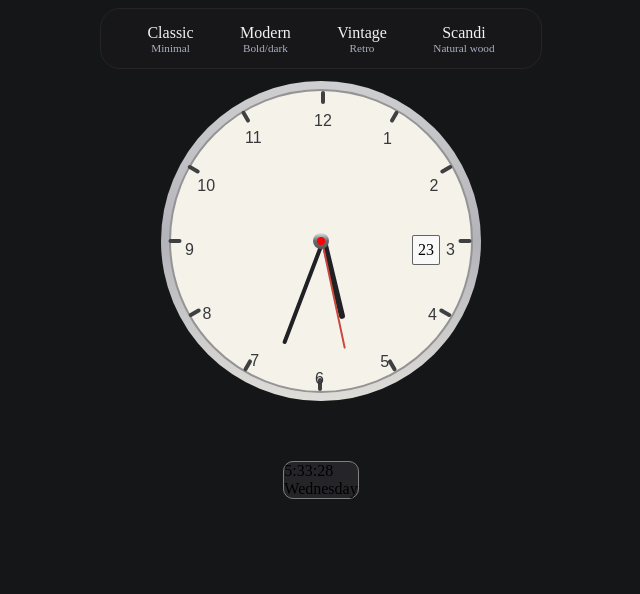
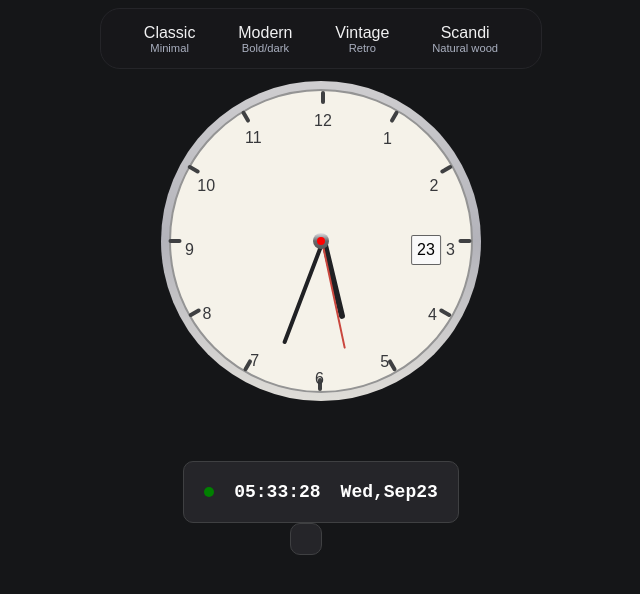
Before and after one commit to imansajid7771-crypto/analog-clock, a plain HTML site: page index.html in a window 1280 px wide. Shown: the whole page, without its empty margins (319-959 px from the left). Drawn offline with Linux system fonts and the light colour scheme; no server answers.

Commit message:
updated weather

```diff
--- a/index.html
+++ b/index.html
@@ -24,8 +24,13 @@
     <div class="center"></div>
     </div>
     <section class="digital-time">
+        <div class="ball"></div>
         <div class="digtime"></div>
         <div class="day"></div>
+    </section>
+    <section class="weather">
+        <div class="temperature"></div>
+        <div class="humidity"></div>
     </section>
 </main>
 <script src="script.js"></script>
--- a/script.js
+++ b/script.js
@@ -24,7 +24,7 @@ function updateClock() {
   let minutes = now.getMinutes();
   let seconds = now.getSeconds();
   let digital_time = document.querySelector(".digtime");
-  digital_time.innerText = `${hours}:${minutes}:${seconds}`;
+  digital_time.innerText = `${String(hours).padStart(2,"0")}:${String(minutes).padStart(2, "0")}:${String(seconds).padStart(2, "0")}`;
 // Update the clock hands
   hour.style.transform = `rotate(${(hours % 12) * 30 + minutes * 0.5}deg)`;
   minute.style.transform = `rotate(${minutes * 6 + seconds * 0.1}deg)`;
@@ -39,12 +39,43 @@ date.innerText = day;
 let day2 = document.querySelector(".day");
 let day1 = new Date();
 let days = [
-  "Sunday",
-  "Monday",
-  "Tuesday",
-  "Wednesday",
-  "Thursday",
-  "Friday",
-  "Saturday"
+  "Sun",
+  "Mon",
+  "Tues",
+  "Wed",
+  "Thur",
+  "Fri",
+  "Sat"
 ];
-day2.innerText = days[day1.getDay()];
+const months = [
+ "Jan",
+ "Feb",
+ "March",
+ "April",
+ "May",
+ "June",
+ "July",
+ "Aug",
+ "Sep",
+ "Oct",
+  "Nov",
+  "Dec"
+];
+let currmounth = months[day1.getMonth()];
+day2.innerText = `${days[day1.getDay()]},${currmounth}${day} `;
+
+// weather api
+let tem = document.querySelector(".temperature");
+let hum = document.querySelector(".humidity");
+const url =
+  "https://api.open-meteo.com/v1/forecast?latitude=31.4187&longitude=73.0791&current=temperature_2m,relative_humidity_2m,weather_code";
+fetch(url)
+  .then(response => response.json())
+  .then(data => {
+    console.log(data);
+    let temp = data.current.temperature_2m;
+    tem.innerText = `temperature:🌤️${temp}°C`;
+    let humi = data.current.relative_humidity_2m;
+    hum.innerText = `humidity: 💧 ${humi}%`;
+    console.log("Weather code:", data.current.weather_code);
+  })
--- a/style.css
+++ b/style.css
@@ -2,7 +2,7 @@
 body{
   background-color:#151618;
   height: 100vh;
-
+  font-family: "Manrope", sans-serif;
 }
 .header{
    display: flex;
@@ -39,7 +39,7 @@ main{
   justify-content: center;
   align-items: center;
   flex-direction: column;
-  gap:68px;
+
 }
 .clock{
   position: relative;
@@ -158,7 +158,31 @@ main{
 }
 .digital-time{
   background-color: #252529;
-  border: 0.1mm solid grey;
+  border: 0.1mm solid #3F4042;
   border-radius: 10px;
-  c
+  color: white;
+  display: flex;
+  gap:20px;
+  padding: 20px;
+  font-family: "JetBrains Mono", monospace;
+ font-weight: 600;
+ font-size: large;
+ margin-top: 68px;
 }
+.ball{
+  height: 10px;
+  width: 10px;
+  background-color: green;
+  border-radius: 10px;
+ margin-top: 5px;
+}
+.weather{
+ background-color: #252529;
+ border: 0.1mm solid #3F4042;
+ border-radius: 10px;
+ color: white;
+ font-size: large;
+ font-weight: 400;
+ padding: 15px;
+ margin-left: -30px;
+}
```
